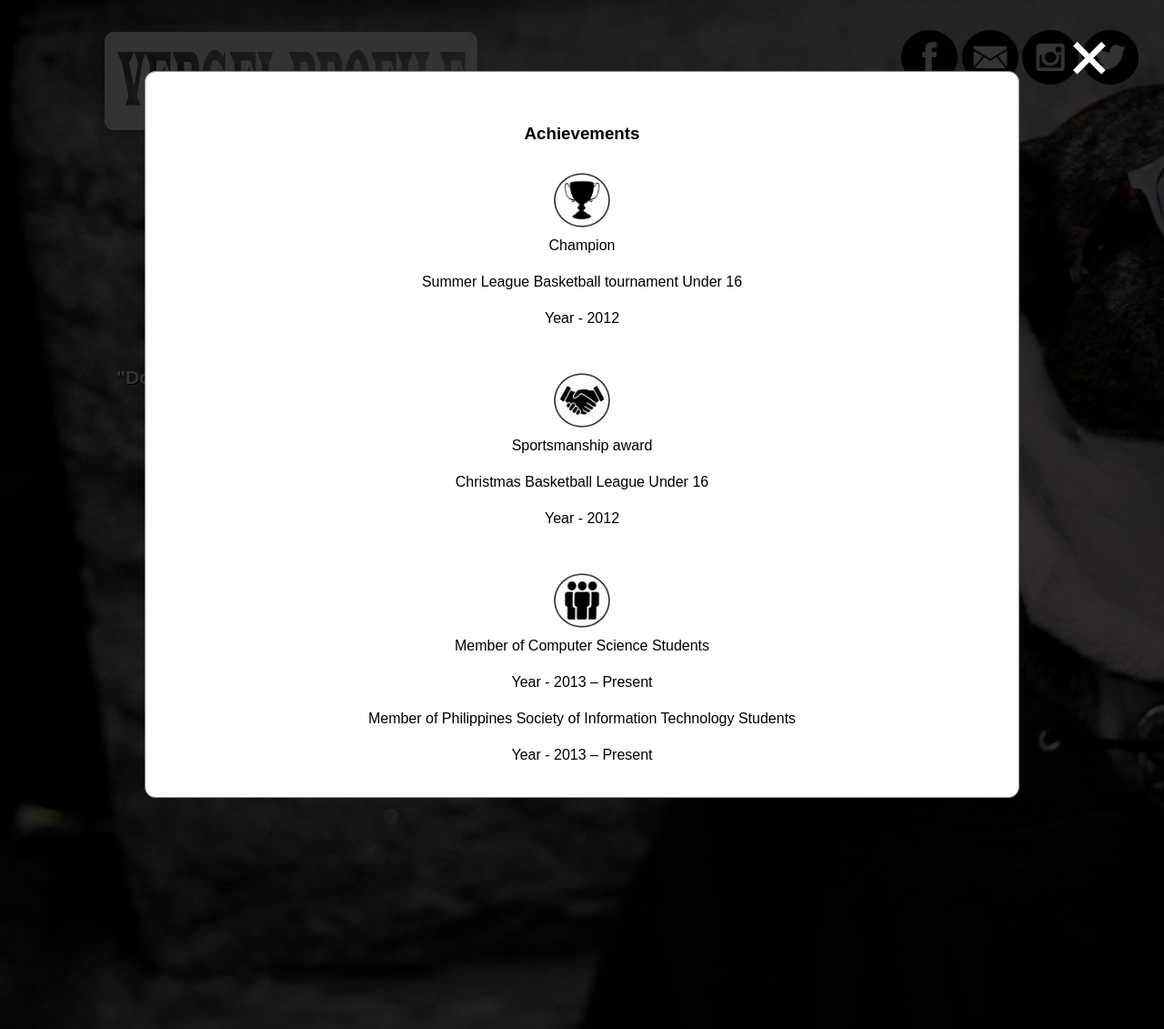
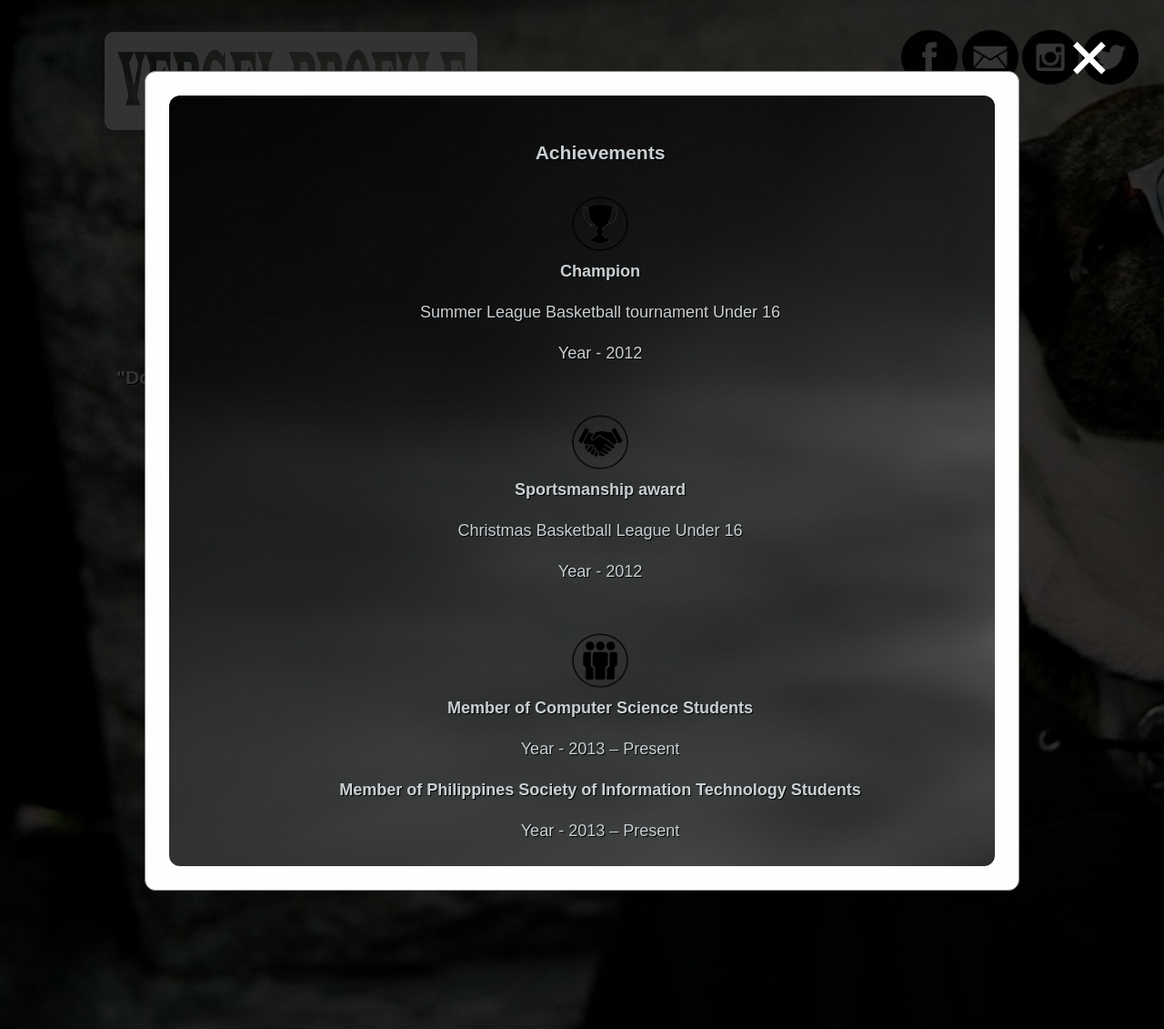
Before and after one commit to vclaveria/CLAVERIA_Vergel_PersonalWebsite, a PHP site: page / in a window 1280 px wide, after a click on "ACHIEVEMENT". Shown: the whole page at 91% size. Run offline with PHP 8.4, Linux system fonts and the light colour scheme.

Commit message:
adding background in achievement modal. designing using css style also in the previuos changes in aspiration modal

```diff
--- a/index.php
+++ b/index.php
@@ -138,6 +138,16 @@ body {
     }
 
 
+  .achievement {
+    padding: 16px 40 16px 80;
+    background-image: url("./modalcontent_background/achievementbackground.jpg");
+    color: #c9d0d4;
+    border-radius: 12px;
+    font-size: 18px;
+    text-shadow: 1px 1px black;
+    }
+
+
 
 </style>
 
@@ -212,21 +222,23 @@ body {
           <div class="container">
 
           <center>
+          <div class="achievement">
           <h3>Achievements</h3>
           <img src="./images/trophylogo.png" class="logo" style="width:62px; height:60px" > <br>
-            Champion <br> Summer League Basketball tournament Under 16 <br>
+            <strong>Champion</strong> <br> Summer League Basketball tournament Under 16 <br>
             Year - 2012 <br> <br>
             <img src="./images/sportmanshiplogo.png" class="logo" style="width:62px; height:60px"> <br>
-            Sportsmanship award <br> Christmas Basketball League Under 16<br>
+            <strong>Sportsmanship award</strong> <br> Christmas Basketball League Under 16<br>
             Year - 2012 <br> <br>
             <img src="./images/memberlogo.png" class="logo" style="width:62px; height:60px"> <br>
-            Member of Computer Science Students <br>
+            <strong>Member of Computer Science Students</strong> <br>
             Year - 2013 – Present <br>
 
-            Member of Philippines Society of Information Technology Students <br>
+           <strong> Member of Philippines Society of Information Technology Students</strong> <br>
             Year - 2013 – Present
           </center>
 
+          </div>
           </div>
       </div>
     </div>
```
Also changed, not shown: modalcontent_background/achievementbackground.jpg (added).
